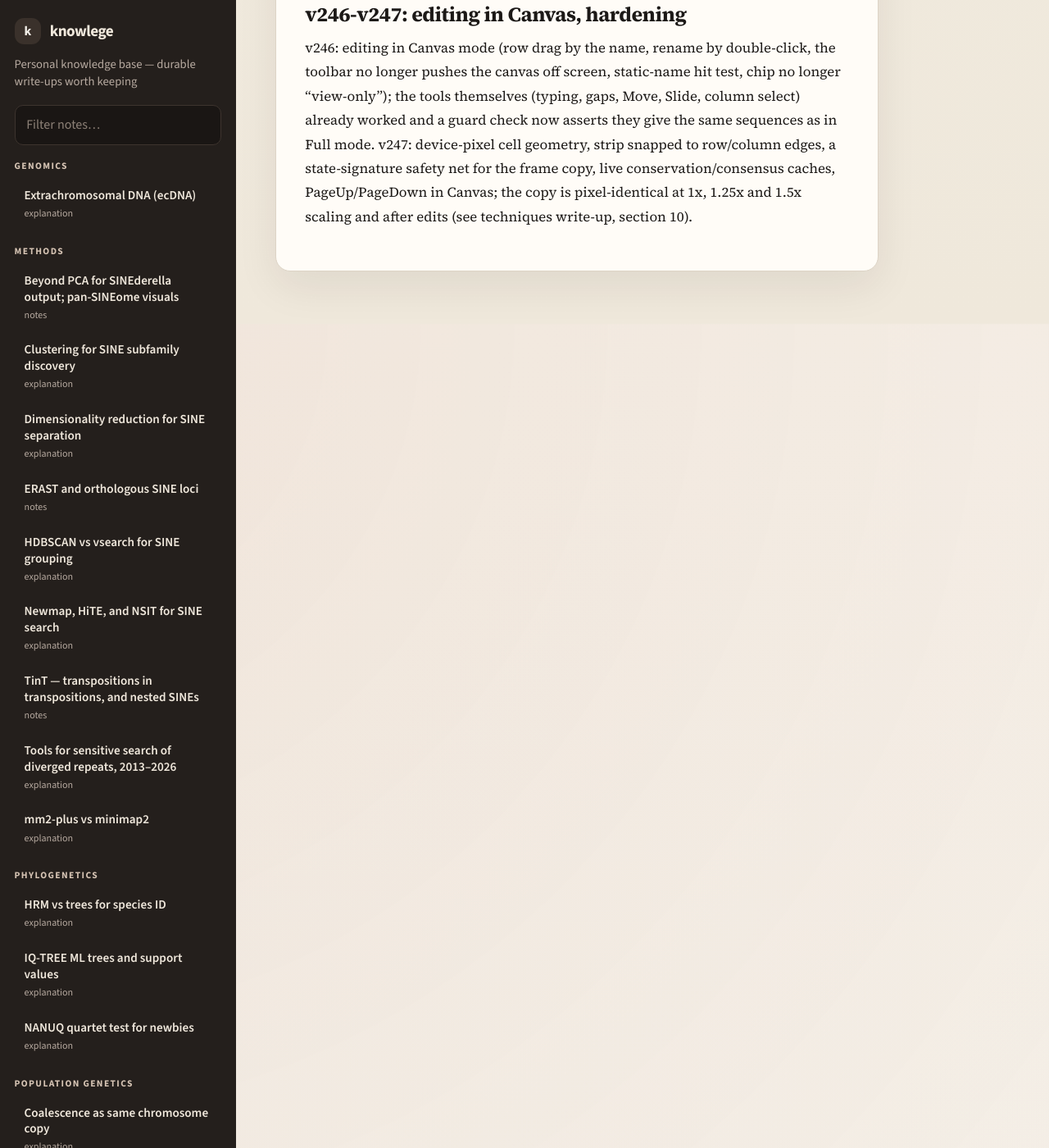
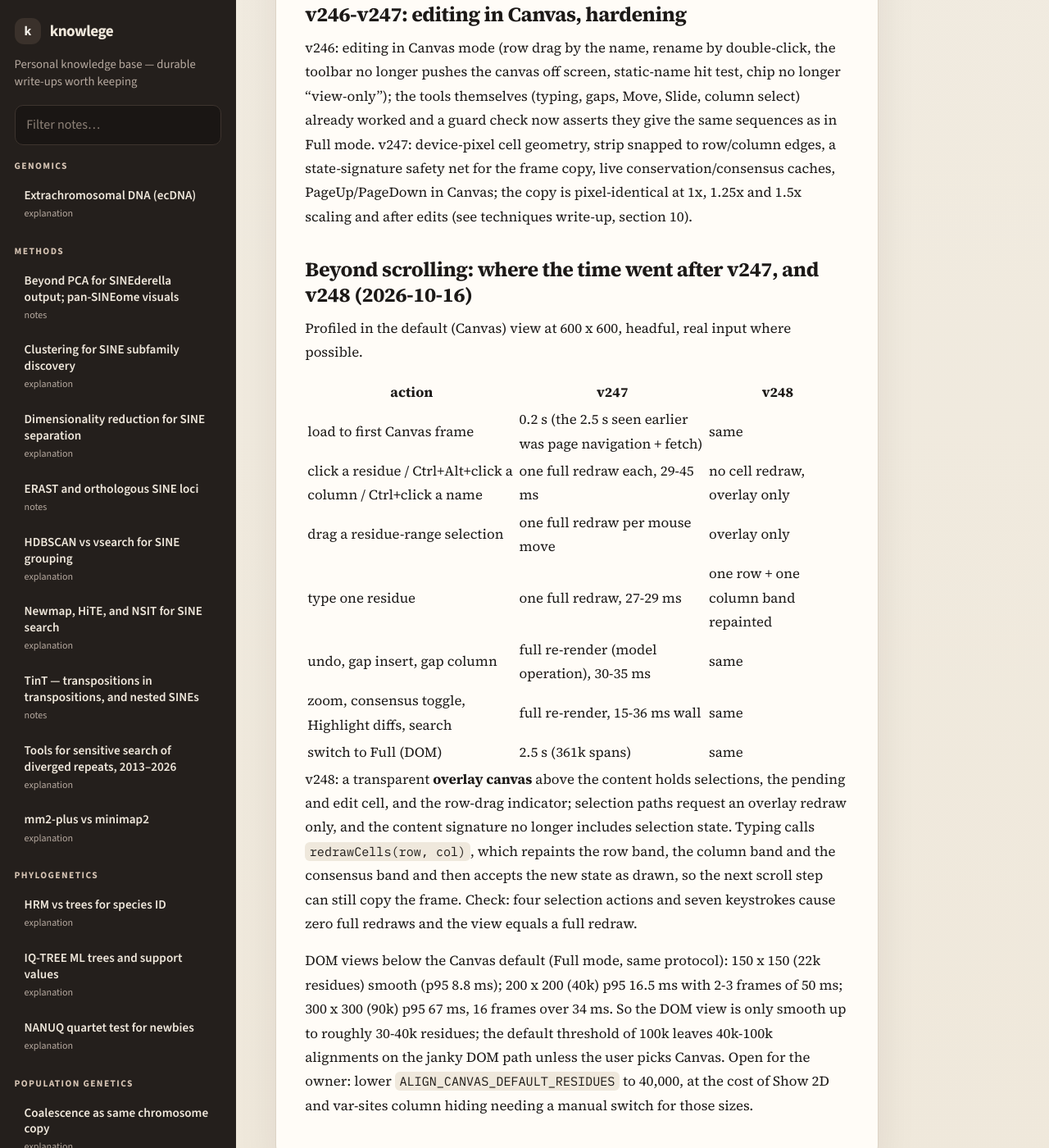
Before and after one commit to Toki-bio/knowlege, a Jekyll site: the page built from projects/viewalign-scroll-responsiveness-2026-10.md, in a window 1280 px wide and 1400 px high, scrolled down 6620 px. Shown: the whole window at 82% size. Built offline with Jekyll 4.4.1, drawn with Linux system fonts in a browser that asks for light colours.

Commit message:
ViewAlign note: operation profile v247/v248 (overlay canvas, row repaint), DOM smoothness below 100k
Co-Authored-By: Claude Fable 5.1 <noreply@anthropic.com>

```diff
--- a/projects/viewalign-scroll-responsiveness-2026-10.md
+++ b/projects/viewalign-scroll-responsiveness-2026-10.md
@@ -200,3 +200,31 @@ now asserts they give the same sequences as in Full mode. v247: device-pixel cel
 strip snapped to row/column edges, a state-signature safety net for the frame copy, live
 conservation/consensus caches, PageUp/PageDown in Canvas; the copy is pixel-identical at 1x,
 1.25x and 1.5x scaling and after edits (see techniques write-up, section 10).
+
+## Beyond scrolling: where the time went after v247, and v248 (2026-10-16)
+
+Profiled in the default (Canvas) view at 600 x 600, headful, real input where possible.
+
+| action | v247 | v248 |
+|---|---|---|
+| load to first Canvas frame | 0.2 s (the 2.5 s seen earlier was page navigation + fetch) | same |
+| click a residue / Ctrl+Alt+click a column / Ctrl+click a name | one full redraw each, 29-45 ms | no cell redraw, overlay only |
+| drag a residue-range selection | one full redraw per mouse move | overlay only |
+| type one residue | one full redraw, 27-29 ms | one row + one column band repainted |
+| undo, gap insert, gap column | full re-render (model operation), 30-35 ms | same |
+| zoom, consensus toggle, Highlight diffs, search | full re-render, 15-36 ms wall | same |
+| switch to Full (DOM) | 2.5 s (361k spans) | same |
+
+v248: a transparent **overlay canvas** above the content holds selections, the pending and
+edit cell, and the row-drag indicator; selection paths request an overlay redraw only, and
+the content signature no longer includes selection state. Typing calls `redrawCells(row, col)`,
+which repaints the row band, the column band and the consensus band and then accepts the new
+state as drawn, so the next scroll step can still copy the frame. Check: four selection
+actions and seven keystrokes cause zero full redraws and the view equals a full redraw.
+
+DOM views below the Canvas default (Full mode, same protocol): 150 x 150 (22k residues) smooth
+(p95 8.8 ms); 200 x 200 (40k) p95 16.5 ms with 2-3 frames of 50 ms; 300 x 300 (90k) p95 67 ms,
+16 frames over 34 ms. So the DOM view is only smooth up to roughly 30-40k residues; the
+default threshold of 100k leaves 40k-100k alignments on the janky DOM path unless the user
+picks Canvas. Open for the owner: lower `ALIGN_CANVAS_DEFAULT_RESIDUES` to 40,000, at the cost
+of Show 2D and var-sites column hiding needing a manual switch for those sizes.
```
